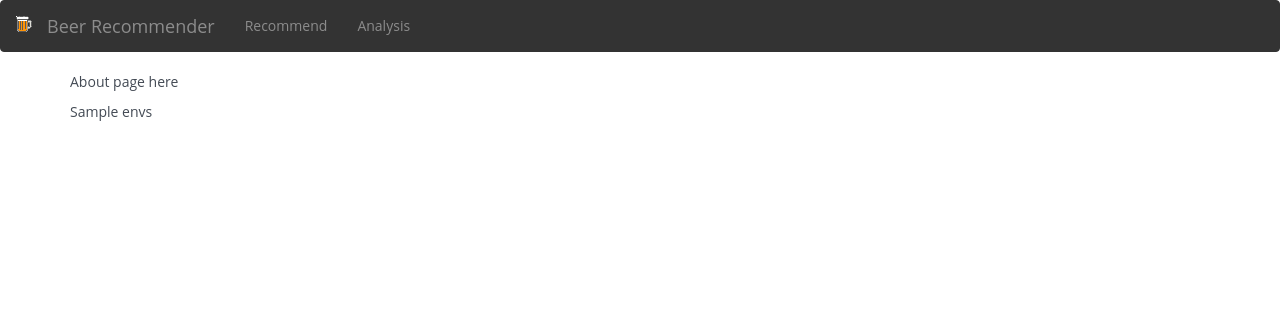
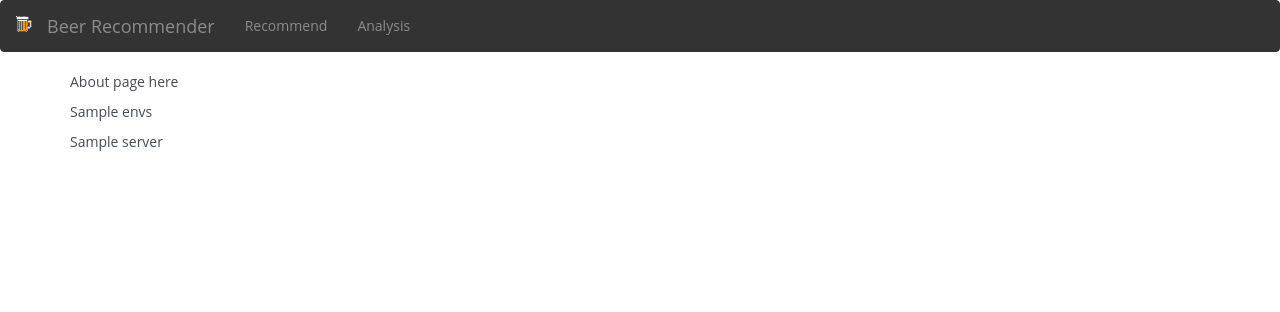
Before and after one commit to ek-ok/beer_recommender, a Flask app: template recommender/templates/about.html in a window 1280 px wide. Shown: the top 312 px of the page. Run offline with Flask 2, Linux system fonts and the light colour scheme; the template is opened without the code that fills it: most values are stand-ins (such as "Sample title", 1, 10 or a date in 2020); some libraries are stand-ins or nearby versions.

Commit message:
adding testing

```diff
--- a/recommender/templates/about.html
+++ b/recommender/templates/about.html
@@ -3,6 +3,6 @@
 
 <P>About page here</P>
 <P>{{ envs }}</P>
-
+<P>{{ server }}</P>
 
 {% endblock %}
--- a/recommender/views/main.py
+++ b/recommender/views/main.py
@@ -17,5 +17,8 @@ def index():
 @main.route('/about')
 def about():
     import os
+    import application
     envs = os.environ
-    return render_template('about.html', envs=envs)
+    server = application.config['DB_SERVER']
+
+    return render_template('about.html', envs=envs, server=server)
```
